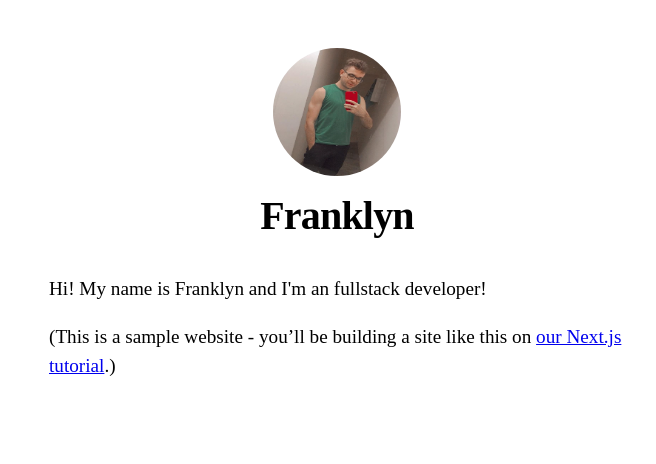
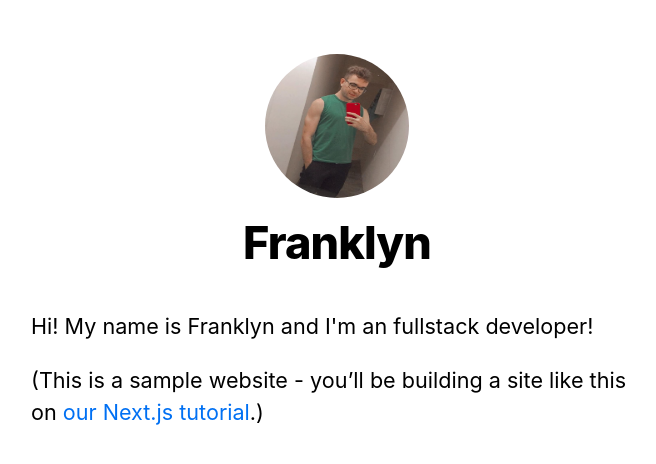
Before and after one commit to FrankKleiton/intro-to-nextjs, a Next.js app: page / in a window 1280 px wide. Shown: the top 464 px of the page, without its empty margins (303-959 px from the left). Built offline with nearby package versions, Linux system fonts and the light colour scheme.

Commit message:
Adding global styles.

```diff
--- /dev/null
+++ b/pages/_app.js
@@ -0,0 +1,5 @@
+import '../styles/global.css'
+
+export default function app({ Component, pageProps}) {
+    return <Component {...pageProps} />
+}
--- /dev/null
+++ b/styles/global.css
@@ -0,0 +1,27 @@
+html,
+body {
+  padding: 0;
+  margin: 0;
+  font-family: -apple-system, BlinkMacSystemFont, Segoe UI, Roboto, Oxygen, Ubuntu,
+    Cantarell, Fira Sans, Droid Sans, Helvetica Neue, sans-serif;
+  line-height: 1.6;
+  font-size: 18px;
+}
+
+* {
+  box-sizing: border-box;
+}
+
+a {
+  color: #0070f3;
+  text-decoration: none;
+}
+
+a:hover {
+  text-decoration: underline;
+}
+
+img {
+  max-width: 100%;
+  display: block;
+}
```
